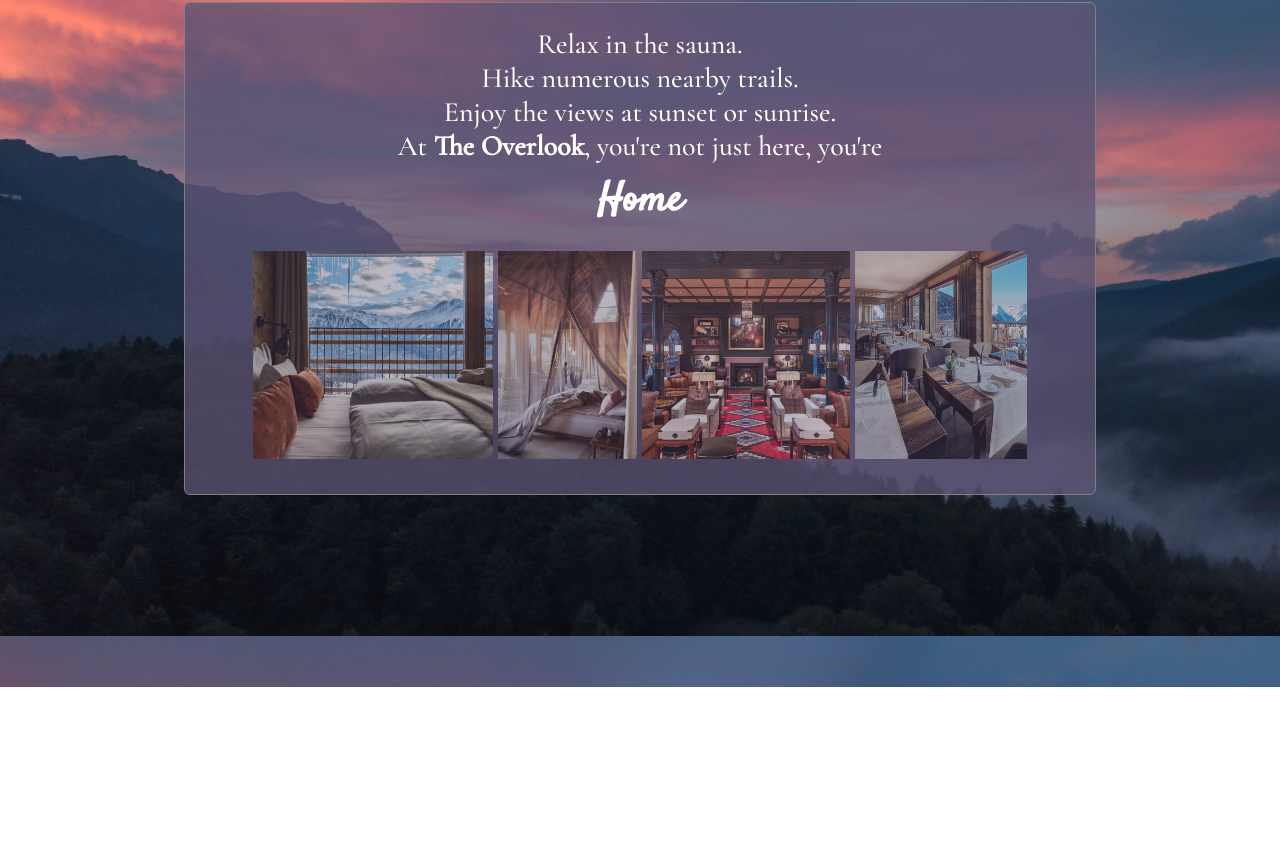
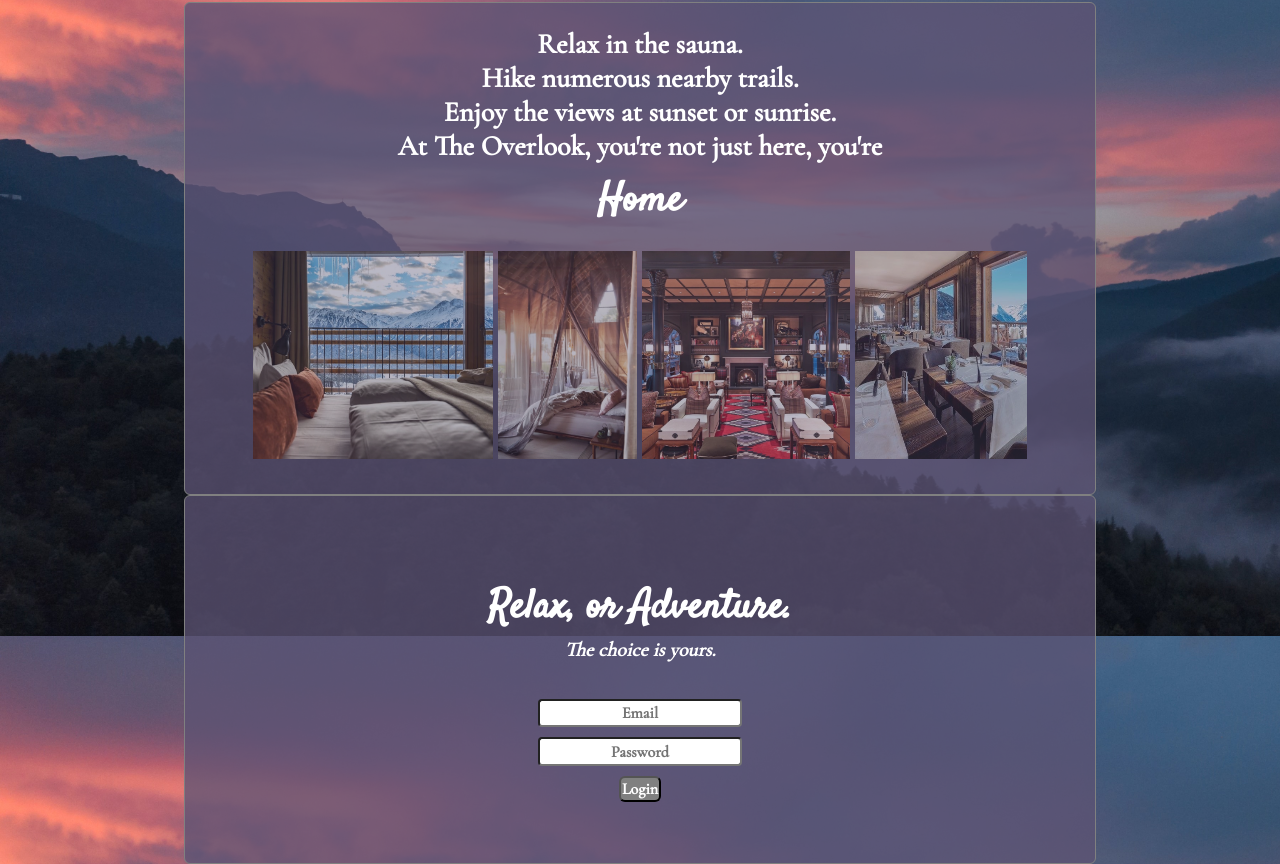
Before and after one commit to leighlars/overlook, a React (Create React App) app: page /login in a window 1280 px wide. Shown: the part 164-1028 px from the top of the page. Before the commit the page ends 851 px from the top, so only its background shows below. Built offline with nearby package versions, Linux system fonts and the light colour scheme.

Commit message:
Add and style login component

```diff
--- a/src/App/App.js
+++ b/src/App/App.js
@@ -1,15 +1,16 @@
 import React, { Component } from 'react';
 import './App.scss';
 import Header from "../Header/Header"
-// import Main from '../Main/Main'
+import Login from '../Login/Login'
 import LandingPage from '../LandingPage/LandingPage'
+import { Route } from "react-router-dom";
 
 class App extends Component {
   constructor() {
     super()
     this.state = {
       isLoggedIn: false,
-      user: {},
+      user: {name: '', email: '', id: ''},
     }
   }
 
@@ -18,6 +19,13 @@ class App extends Component {
      <div className="App">
       <Header isLoggedIn={this.state.isLoggedIn} user={this.state.user} />
       {this.state.isLoggedIn === false && <LandingPage />}
+      <Route
+       exact
+       path="/login"
+       render={() => {
+        return <Login login={this.login} error={this.state.error} />;
+       }}
+      />
      </div>
     );
   }
--- a/src/Login/Login.js
+++ b/src/Login/Login.js
@@ -0,0 +1,52 @@
+import React, { Component } from 'react'
+import './Login.scss'
+
+class Login extends Component {
+  constructor(props) {
+    super(props)
+    this.state = {
+      email: '',
+      password: ''
+    }
+  }
+
+  handleChange = (event) => {
+    this.setState({[event.target.name]: event.target.value})
+  }
+
+  login = (event) => {
+    event.preventDefault()
+    this.props.login(this.state)
+  }
+
+  render() {
+    return (
+      <section className='login-page'>
+        <h3 className='login-header'>Relax, or Adventure.</h3>
+        <h4><i>The choice is yours.</i></h4>
+        <form className="login-form" onSubmit={this.login}>
+          <input
+            onChange={this.handleChange}
+            aria-label="email-input"
+            name="email-input"
+            placeholder="Email"
+            type="text"
+          />
+          <input
+            onChange={this.handleChange}
+            aria-label="password-input"
+            name="email-input"
+            placeholder="Password"
+            type="password"
+          />
+          <button className="login-btn">Login</button>
+        </form>
+      </section>
+    );
+  }
+
+
+
+}
+
+export default Login
--- a/src/Login/Login.scss
+++ b/src/Login/Login.scss
@@ -0,0 +1,45 @@
+@import '../styles/_variables.scss';
+
+.login-page {
+  @include columnDisplay();
+  @include borders();
+  justify-content: center;
+  width: 70%;
+  margin: 0 auto;
+  // margin-top: 2.25em;
+  padding: 2%;
+  h3 {
+    @include headerFont(2.5em);
+    margin-top: 1.5em;
+    margin-bottom: 0px;
+  }
+  h4 {
+    @include textFont(1.25em);
+    margin: 0px;
+  }
+}
+
+
+.login-form {
+  @include columnDisplay();
+  margin: 2em;
+  input {
+    @include textFont(1em);
+    border-radius: 4px;
+    margin: 5px;
+    padding: 1%;
+  }
+  button {
+    background-color: $grey;
+    border-radius: 6px;
+    @include textFont(1em);
+    font-weight: bold;
+    color: white;
+    margin: 5px;
+    padding: .5%;
+    &:hover {
+      color: grey;
+      background: white;
+    }
+  }
+}
--- a/src/Main/Main.js
+++ b/src/Main/Main.js
@@ -2,10 +2,10 @@ import React from 'react'
 import './Main.scss'
 import LandingPage from '../LandingPage/LandingPage'
 
-const Main = ({isLoggedIn}) => {
+const Main = ({isLoggedIn, user}) => {
   return (
     <main>
-      {isLoggedIn === false && (<LandingPage />)}
+      {isLoggedIn &&  (<LandingPage />)}
     </main>
   )
 }
--- a/src/styles/_variables.scss
+++ b/src/styles/_variables.scss
@@ -18,6 +18,7 @@ $opaqueMauve: hsla(297, 13%, 31%, 1.0);
   font-size: $font-size;
   text-align: center;
   color: white;
+  font-weight: bold;
 }
 
 
```
